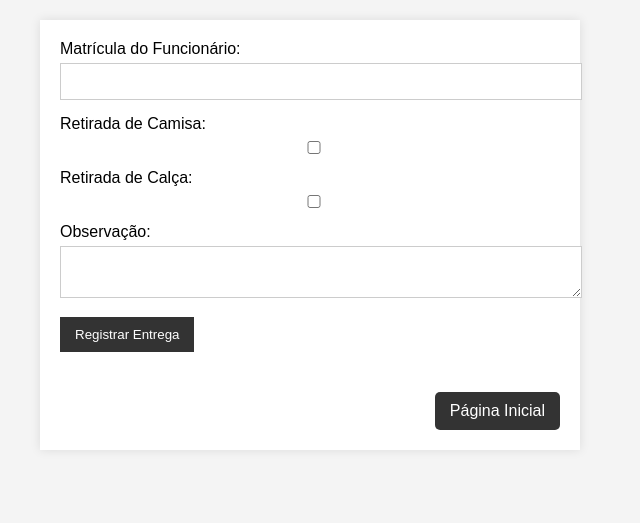
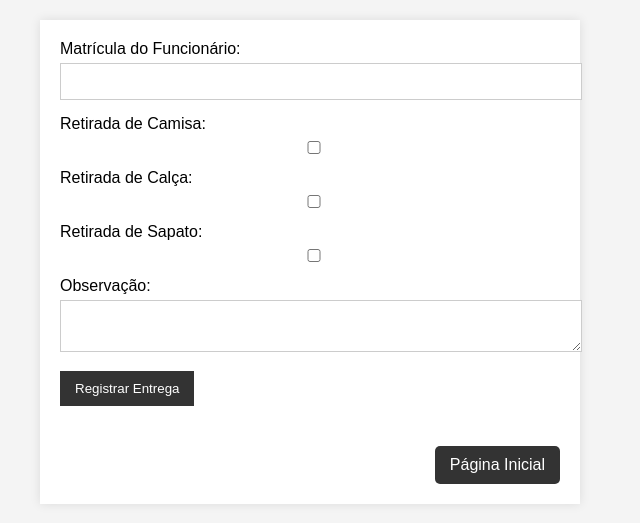
Before and after one commit to cardoso0411/Controle-uniformes, a Flask app: page /entrega in a window 1280 px wide. Shown: the part 48-571 px from the top of the page, without its empty margins (330-970 px from the left). Run offline with Flask 3, Linux system fonts and the light colour scheme.

Commit message:
Atualização 1.4

```diff
--- a/uniformes-app/app.py
+++ b/uniformes-app/app.py
@@ -40,6 +40,7 @@ def entrega():
         matricula = request.form['matricula']
         camisa = 'camisa' in request.form
         calca = 'calca' in request.form
+        sapato = 'sapato' in request.form
         observacao = request.form['observacao']
 
         # Verifica se pode registrar nova entrega
@@ -59,11 +60,12 @@ def entrega():
                 if datetime.now() < seis_meses_depois:
                     return f"Entrega não permitida. Próxima entrega permitida após: {seis_meses_depois.strftime('%d/%m/%Y')}"
 
-            # Registrar nova entrega, verificando camisa e calça separadamente
+            # Registrar nova entrega, verificando camisa, calça e sapato separadamente
             data_entrega = datetime.now().strftime('%Y-%m-%d')
-            cursor.execute("INSERT INTO entregas (funcionario_id, data_entrega, camisa, calca, observacao) VALUES (%s, %s, %s, %s, %s)",
-                           (funcionario_id, data_entrega, camisa, calca, observacao))
+            cursor.execute("INSERT INTO entregas (funcionario_id, data_entrega, camisa, calca, sapato, observacao) VALUES (%s, %s, %s, %s, %s, %s)",
+               (funcionario_id, data_entrega, camisa, calca, sapato, observacao))
             conn.commit()
+
         conn.close()
         return redirect(url_for('index'))
 
@@ -84,6 +86,7 @@ def consulta():
             SELECT f.nome, f.matricula,
                    CASE WHEN e.camisa = 1 THEN e.data_entrega ELSE NULL END AS data_camisa,
                    CASE WHEN e.calca = 1 THEN e.data_entrega ELSE NULL END AS data_calca,
+                    e.sapato,
                    e.observacao
             FROM entregas e
             JOIN funcionarios f ON e.funcionario_id = f.id
--- a/uniformes-app/bruno_cardoso.session.sql
+++ b/uniformes-app/bruno_cardoso.session.sql
@@ -1 +1 @@
-SELECT * FROM entregas
+SELECT * FROM funcionarios
--- a/uniformes-app/templates/consulta.html
+++ b/uniformes-app/templates/consulta.html
@@ -30,6 +30,7 @@
                         <th>Matrícula</th>
                         <th>Data de Retirada (Camisa)</th>
                         <th>Data de Retirada (Calça)</th>
+                         <th>Retirada de Sapato</th>
                         <th>Observações</th>
                     </tr>
                 </thead>
@@ -40,6 +41,7 @@
                         <td>{{ registro.matricula }}</td>
                         <td>{{ registro.data_camisa }}</td>
                         <td>{{ registro.data_calca }}</td>
+                        <td>{% if registro.sapato %} Sim {% else %} Não {% endif %}</td>
                         <td>{{ registro.observacao }}</td>
                     </tr>
                     {% endfor %}
--- a/uniformes-app/templates/entrega.html
+++ b/uniformes-app/templates/entrega.html
@@ -21,6 +21,9 @@
             <label for="calca">Retirada de Calça:</label>
             <input type="checkbox" id="calca" name="calca">
 
+            <label for="sapato">Retirada de Sapato:</label>
+            <input type="checkbox" id="sapato" name="sapato">
+
             <label for="observacao">Observação:</label>
             <textarea id="observacao" name="observacao"></textarea>
 
```
Also changed, not shown: uniformes-app/uniformes.db.
